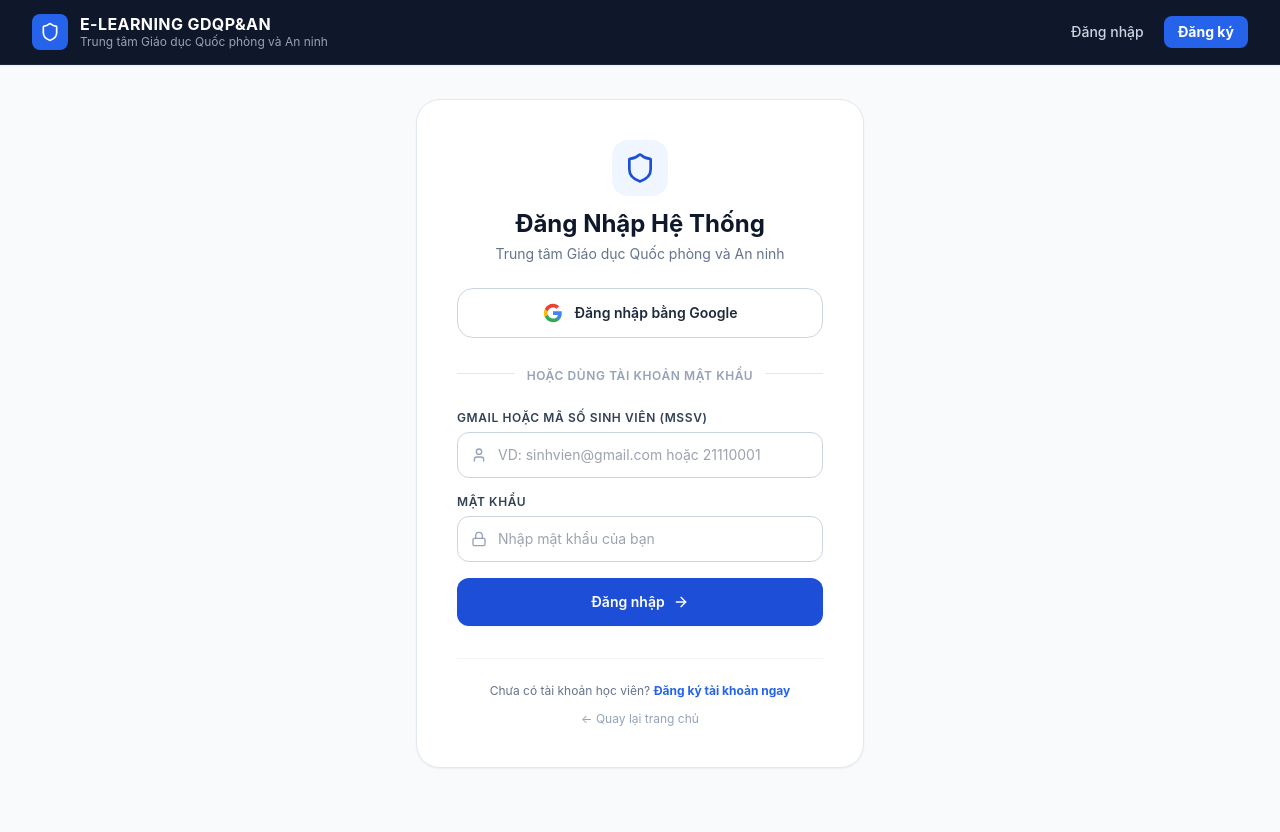
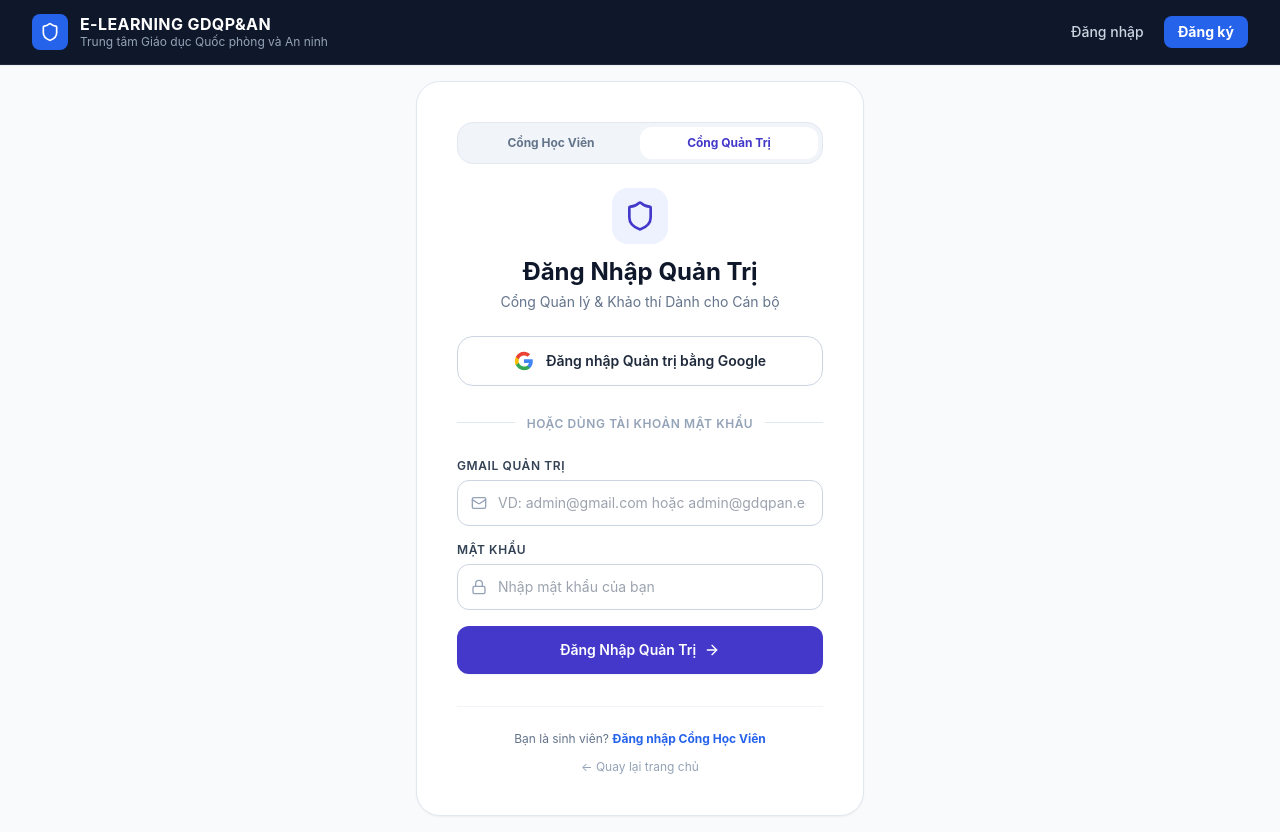
Before and after one commit to chinmt22225-ops/GDQPAN_E-Learning, a React (Vite) app in the folder apps/frontend/: page /admin/login in a window 1280 px wide. Before the commit the page ends 801 px from the top, so only its background shows below. Built offline with nearby package versions, Linux system fonts and the light colour scheme; no server answers.

Commit message:
feat: Cap nhat giao dien dang nhap Quan tri chi dung Gmail va them tab chuyen doi cong dang nhap

```diff
--- a/apps/frontend/src/App.tsx
+++ b/apps/frontend/src/App.tsx
@@ -73,7 +73,7 @@ const HomePage: React.FC = () => {
             </p>
           </div>
           <Link
-            to={user?.role === 'admin' ? '/admin/dashboard' : '/login'}
+            to={user?.role === 'admin' ? '/admin/dashboard' : '/admin/login'}
             className="inline-flex items-center justify-center w-full px-5 py-3.5 text-sm font-bold text-slate-700 bg-slate-100 hover:bg-slate-200 rounded-xl transition-colors gap-2"
           >
             <span>{user?.role === 'admin' ? 'Vào bảng điều khiển' : 'Đăng nhập Quản trị'}</span>
--- a/apps/frontend/src/pages/LoginPage.tsx
+++ b/apps/frontend/src/pages/LoginPage.tsx
@@ -1,19 +1,29 @@
-import React, { useState } from 'react';
-import { useNavigate, Link } from 'react-router-dom';
+import React, { useState, useEffect } from 'react';
+import { useNavigate, Link, useLocation } from 'react-router-dom';
 import { apiRequest } from '../api/client.js';
 import { useAuth } from '../context/AuthContext.js';
 import { GoogleAccountModal } from '../components/GoogleAccountModal.js';
 import { GoogleCompleteModal } from '../components/GoogleCompleteModal.js';
 import { initiateGoogleAuth } from '../services/googleAuth.js';
-import { Shield, Lock, User, ArrowRight, AlertCircle } from 'lucide-react';
+import { Shield, Lock, User, ArrowRight, AlertCircle, Mail } from 'lucide-react';
 
 export const LoginPage: React.FC = () => {
+  const location = useLocation();
+  const isAdminMode = location.pathname.includes('/admin');
+
   const [identifier, setIdentifier] = useState<string>('');
   const [password, setPassword] = useState<string>('');
   const [error, setError] = useState<string | null>(null);
   const [loading, setLoading] = useState<boolean>(false);
   const { login, refreshUser } = useAuth();
   const navigate = useNavigate();
+
+  // Reset form khi chuyển đổi giữa chế độ Sinh viên và Quản trị
+  useEffect(() => {
+    setError(null);
+    setIdentifier('');
+    setPassword('');
+  }, [isAdminMode]);
 
   // Trạng thái đăng nhập Google
   const [googleAccountModalOpen, setGoogleAccountModalOpen] = useState(false);
@@ -24,7 +34,7 @@ export const LoginPage: React.FC = () => {
     googleId: string;
   } | null>(null);
 
-  // Đăng nhập trực tiếp bằng MSSV / SĐT + Mật khẩu
+  // Đăng nhập trực tiếp bằng Mật khẩu
   const handleSubmit = async (e: React.FormEvent) => {
     e.preventDefault();
     if (!identifier || !password) {
@@ -37,6 +47,13 @@ export const LoginPage: React.FC = () => {
 
     try {
       const user = await login(identifier, password);
+
+      // Nếu đang ở cổng Quản trị mà tài khoản không phải Admin
+      if (isAdminMode && user.role !== 'admin') {
+        setError('Tài khoản này là tài khoản học viên. Vui lòng đăng nhập tại Cổng Học Viên.');
+        return;
+      }
+
       if (user.role === 'admin') {
         navigate('/admin/dashboard');
       } else {
@@ -49,7 +66,7 @@ export const LoginPage: React.FC = () => {
     }
   };
 
-  // Bước 1: Khi học sinh chọn một tài khoản Google
+  // Bước 1: Khi người dùng chọn một tài khoản Google
   const handleSelectGoogleAccount = async (account: {
     email: string;
     name: string;
@@ -62,7 +79,7 @@ export const LoginPage: React.FC = () => {
       // Gọi backend kiểm tra tài khoản Google
       const res = await apiRequest<{
         isNewUser?: boolean;
-        user?: any;
+        user?: { role?: string };
         email?: string;
         name?: string;
         googleId?: string;
@@ -75,17 +92,37 @@ export const LoginPage: React.FC = () => {
         }),
       });
 
-      // Kiểm tra rõ ràng cờ isNewUser (tài khoản chưa từng hoàn tất đăng ký)
+      // Kiểm tra rõ ràng cờ isNewUser (tài khoản chưa từng đăng ký)
       const isNew = res.isNewUser === true || res.data?.isNewUser === true;
 
-      // Nếu tài khoản Google đã có trong hệ thống và không phải tài khoản mới -> Đăng nhập thành công ngay
+      // Nếu tài khoản Google đã có trong hệ thống và không phải tài khoản mới
       if (res.success && !isNew) {
         await refreshUser();
+        if (isAdminMode) {
+          if (res.data?.user?.role !== 'admin') {
+            setError('Tài khoản Google này không có quyền Quản trị viên.');
+            return;
+          }
+          navigate('/admin/dashboard');
+        } else {
+          if (res.data?.user?.role === 'admin') {
+            navigate('/admin/dashboard');
+          } else {
             navigate('/courses');
+          }
+        }
         return;
       }
 
-      // Nếu là tài khoản Google lần đầu đăng nhập/chưa hoàn tất -> Mở form hoàn tất thông tin
+      // Nếu đang ở Cổng Quản Trị mà tài khoản Google chưa có trong hệ thống
+      if (isAdminMode) {
+        setError(
+          'Tài khoản Google này chưa được cấp quyền Quản trị viên. Vui lòng liên hệ ban quản trị hệ thống.'
+        );
+        return;
+      }
+
+      // Nếu là tài khoản Google lần đầu đăng nhập tại Cổng Học Viên -> Mở form hoàn tất thông tin
       setGoogleSelectedData({
         email: res.data?.email || account.email,
         name: res.data?.name || account.name,
@@ -109,13 +146,46 @@ export const LoginPage: React.FC = () => {
   return (
     <div className="min-h-[calc(100vh-4rem)] flex items-center justify-center p-4">
       <div className="w-full max-w-md bg-white rounded-3xl shadow-sm border border-slate-200 p-8 sm:p-10">
+        {/* Tab chuyển đổi Cổng Học Viên <-> Cổng Quản Trị */}
+        <div className="flex rounded-2xl bg-slate-100 p-1 mb-6 border border-slate-200">
+          <Link
+            to="/login"
+            className={`flex-1 py-2 text-center text-xs font-bold rounded-xl transition-all ${
+              !isAdminMode
+                ? 'bg-white text-blue-700 shadow-xs'
+                : 'text-slate-500 hover:text-slate-800'
+            }`}
+          >
+            Cổng Học Viên
+          </Link>
+          <Link
+            to="/admin/login"
+            className={`flex-1 py-2 text-center text-xs font-bold rounded-xl transition-all ${
+              isAdminMode
+                ? 'bg-white text-indigo-700 shadow-xs'
+                : 'text-slate-500 hover:text-slate-800'
+            }`}
+          >
+            Cổng Quản Trị
+          </Link>
+        </div>
+
+        {/* Tiêu đề trang */}
         <div className="text-center mb-6">
-          <div className="inline-flex p-3 bg-blue-50 text-blue-700 rounded-2xl mb-3 shadow-xs">
+          <div
+            className={`inline-flex p-3 rounded-2xl mb-3 shadow-xs ${
+              isAdminMode ? 'bg-indigo-50 text-indigo-700' : 'bg-blue-50 text-blue-700'
+            }`}
+          >
             <Shield className="w-8 h-8" />
           </div>
-          <h1 className="text-2xl font-bold text-slate-900">Đăng Nhập Hệ Thống</h1>
+          <h1 className="text-2xl font-bold text-slate-900">
+            {isAdminMode ? 'Đăng Nhập Quản Trị' : 'Đăng Nhập Hệ Thống'}
+          </h1>
           <p className="text-sm text-slate-500 mt-1">
-            Trung tâm Giáo dục Quốc phòng và An ninh
+            {isAdminMode
+              ? 'Cổng Quản lý & Khảo thí Dành cho Cán bộ'
+              : 'Trung tâm Giáo dục Quốc phòng và An ninh'}
           </p>
         </div>
 
@@ -152,7 +222,9 @@ export const LoginPage: React.FC = () => {
                 d="M12 5.38c1.62 0 3.06.56 4.21 1.64l3.15-3.15C17.45 2.09 14.97 1 12 1 7.7 1 3.99 3.47 2.18 7.06l3.66 2.84c.87-2.6 3.3-4.52 6.16-4.52z"
               />
             </svg>
-            <span>Đăng nhập bằng Google</span>
+            <span>
+              {isAdminMode ? 'Đăng nhập Quản trị bằng Google' : 'Đăng nhập bằng Google'}
+            </span>
           </button>
 
           <div className="relative my-6 text-center">
@@ -168,17 +240,21 @@ export const LoginPage: React.FC = () => {
         <form onSubmit={handleSubmit} className="space-y-4">
           <div>
             <label className="block text-xs font-semibold text-slate-700 uppercase tracking-wider mb-1.5">
-              Gmail hoặc Mã số sinh viên (MSSV)
+              {isAdminMode ? 'Gmail Quản Trị' : 'Gmail hoặc Mã số sinh viên (MSSV)'}
             </label>
             <div className="relative">
               <div className="absolute inset-y-0 left-0 pl-3.5 flex items-center pointer-events-none text-slate-400">
-                <User className="w-4 h-4" />
+                {isAdminMode ? <Mail className="w-4 h-4" /> : <User className="w-4 h-4" />}
               </div>
               <input
-                type="text"
+                type={isAdminMode ? 'email' : 'text'}
                 value={identifier}
                 onChange={(e) => setIdentifier(e.target.value)}
-                placeholder="VD: sinhvien@gmail.com hoặc 21110001"
+                placeholder={
+                  isAdminMode
+                    ? 'VD: admin@gmail.com hoặc admin@gdqpan.edu.vn'
+                    : 'VD: sinhvien@gmail.com hoặc 21110001'
+                }
                 className="w-full pl-10 pr-4 py-3 rounded-xl border border-slate-300 focus:outline-none focus:ring-2 focus:ring-blue-600 focus:border-transparent text-sm transition-all"
                 required
               />
@@ -207,20 +283,41 @@ export const LoginPage: React.FC = () => {
           <button
             type="submit"
             disabled={loading}
-            className="w-full mt-2 py-3.5 px-4 bg-blue-700 hover:bg-blue-800 text-white font-semibold rounded-xl text-sm shadow-sm transition-colors flex items-center justify-center gap-2 cursor-pointer disabled:opacity-70"
+            className={`w-full mt-2 py-3.5 px-4 text-white font-semibold rounded-xl text-sm shadow-sm transition-colors flex items-center justify-center gap-2 cursor-pointer disabled:opacity-70 ${
+              isAdminMode
+                ? 'bg-indigo-700 hover:bg-indigo-800'
+                : 'bg-blue-700 hover:bg-blue-800'
+            }`}
           >
-            {loading ? 'Đang xác thực...' : 'Đăng nhập'}
+            {loading ? 'Đang xác thực...' : isAdminMode ? 'Đăng Nhập Quản Trị' : 'Đăng nhập'}
             <ArrowRight className="w-4 h-4" />
           </button>
         </form>
 
         <div className="mt-8 pt-6 border-t border-slate-100 text-center text-xs text-slate-500 space-y-3">
+          {isAdminMode ? (
+            <p>
+              Bạn là sinh viên?{' '}
+              <Link to="/login" className="text-blue-600 font-bold hover:underline">
+                Đăng nhập Cổng Học Viên
+              </Link>
+            </p>
+          ) : (
+            <>
               <p>
                 Chưa có tài khoản học viên?{' '}
                 <Link to="/register" className="text-blue-600 font-bold hover:underline">
                   Đăng ký tài khoản ngay
                 </Link>
               </p>
+              <p>
+                Bạn là Cán bộ / Giảng viên?{' '}
+                <Link to="/admin/login" className="text-blue-600 font-semibold hover:underline">
+                  Đăng nhập Quản trị tại đây
+                </Link>
+              </p>
+            </>
+          )}
           <p>
             <Link to="/" className="text-slate-400 hover:text-slate-600 hover:underline">
               ← Quay lại trang chủ
```
Lines whose indentation alone changed are shown as unchanged.
